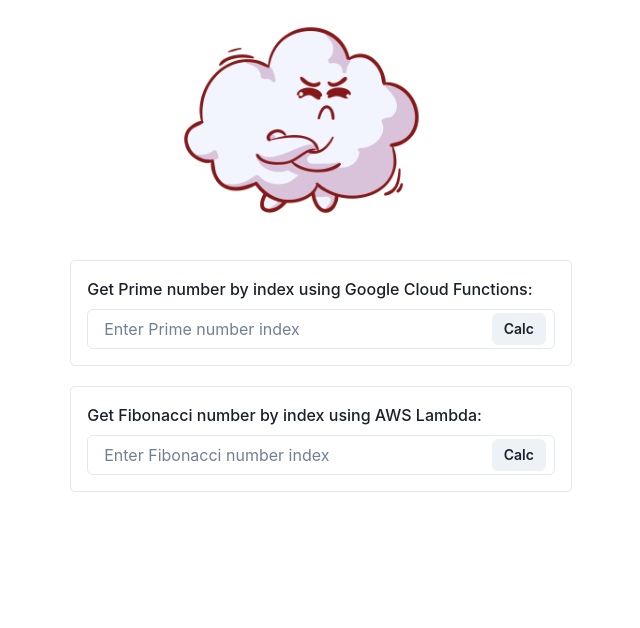
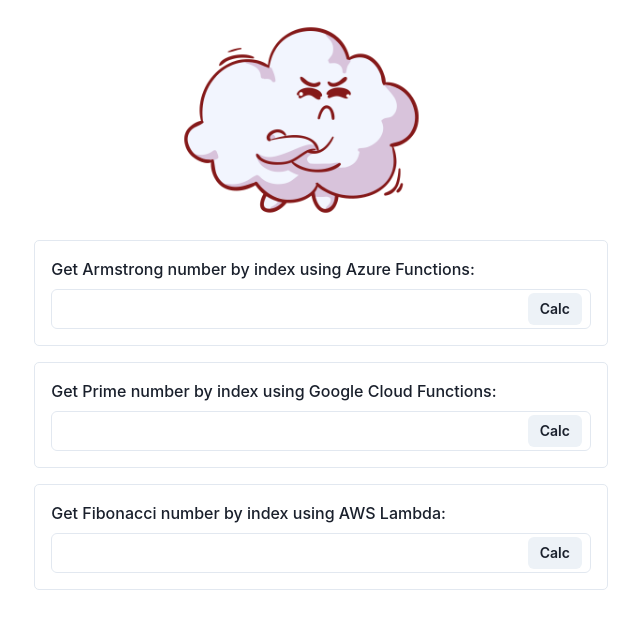
Before and after one commit to SergiiVdovareize/reactive-pages, a React (Create React App) app: page / in a window 1280 px wide. Shown: the top 628 px of the page, without its empty margins (319-959 px from the left). Built offline with nearby package versions, Linux system fonts and the light colour scheme.

Commit message:
armstrong

```diff
--- a/src/components/AmazonFibonacciButton.js
+++ b/src/components/AmazonFibonacciButton.js
@@ -3,10 +3,9 @@ import CloudButton from "./CloudButton";
 
 const AmazonFibonacciButton = () => {
     return <CloudButton
-        calculate={CloudService.getPrimeNumber}
-        label='Get Prime number by index using Google Cloud Functions'
-        inputPlaceholder='Enter Prime number index'
-        resultPlaceholder='prime number of _index_ is'/>
+        calculate={CloudService.getFibonacciNumber}
+        label='Get Fibonacci number by index using AWS Lambda'
+        resultPlaceholder='fibonacci number of _index_ is'/>
 }
 
 export default AmazonFibonacciButton;
--- /dev/null
+++ b/src/components/AzureArmstrongButton.js
@@ -0,0 +1,11 @@
+import CloudService from "../utils/CloudService";
+import CloudButton from "./CloudButton";
+
+const AzureArmstrongButton = () => {
+    return <CloudButton
+        calculate={CloudService.getArmstrongNumber}
+        label='Get Armstrong number by index using Azure Functions'
+        resultPlaceholder='armstrong number of _index_ is'/>
+}
+
+export default AzureArmstrongButton;
--- a/src/components/CloudButton.js
+++ b/src/components/CloudButton.js
@@ -2,9 +2,15 @@ import { Box, Button, FormControl, FormErrorMessage, FormHelperText, FormLabel,
 import { useRef, useState } from "react";
 
 const CloudButton = (props) => {
-    const { calculate, label, inputPlaceholder, resultPlaceholder } = props
+    const {
+        calculate,
+        label,
+        inputPlaceholder,
+        resultPlaceholder = 'Enter index'
+    } = props
 
     const [responseTime, setResponseTime] = useState(null)
+    const [calculationTime, setCalculationTime] = useState(null)
     const [index, setIndex] = useState(null)
     const [errorMessage, setErrorMessage] = useState(null)
     const [result, setResult] = useState(null)
@@ -26,6 +32,7 @@ const CloudButton = (props) => {
             setErrorMessage(null);
             setIndex(value)
             setResult(result.data)
+            setCalculationTime(result.calculationTime)
         } else {
             setErrorMessage(result.message || 'unknown issue');
             setResult(null)
@@ -37,7 +44,7 @@ const CloudButton = (props) => {
         return resultPlaceholder.replace('_index_', index)
     }
 
-    return <Box borderWidth={1} borderRadius={5} p={4} m={5}>
+    return <Box borderWidth={1} borderRadius={5} p={4} mb={4}>
         <FormControl isInvalid={!!errorMessage} onSubmit={handleClick}>
             <FormLabel>{ label }:</FormLabel>
 
@@ -67,6 +74,7 @@ const CloudButton = (props) => {
             { responseTime && <FormHelperText>
                 <Text as='i'>
                     {`response time is ${responseTime}ms`}
+                    { !isNaN(calculationTime) && `, calculation time is ${calculationTime}ms`}
                 </Text>
             </FormHelperText>}
         </FormControl>
--- a/src/components/GooglePrimeButton.js
+++ b/src/components/GooglePrimeButton.js
@@ -3,10 +3,9 @@ import CloudButton from "./CloudButton";
 
 const GooglePrimeButton = () => {
     return <CloudButton
-        calculate={CloudService.getFibonacciNumber}
-        label='Get Fibonacci number by index using AWS Lambda'
-        inputPlaceholder='Enter Fibonacci number index'
-        resultPlaceholder='fibonacci number of _index_ is'/>
+        calculate={CloudService.getPrimeNumber}
+        label='Get Prime number by index using Google Cloud Functions'
+        resultPlaceholder='prime number of _index_ is'/>
 }
 
 export default GooglePrimeButton;
--- a/src/components/MainContainer.js
+++ b/src/components/MainContainer.js
@@ -1,11 +1,13 @@
 import { Container } from "@chakra-ui/react";
-import AmazonFibonacciButton from "./AmazonFibonacciButton"
+import AzureArmstrongButton from "./AzureArmstrongButton";
 import GooglePrimeButton from "./GooglePrimeButton";
+import AmazonFibonacciButton from "./AmazonFibonacciButton";
 
 const MainContainer = () => {
-    return <Container>
+    return <Container p={0}>
+        <AzureArmstrongButton/>
+        <GooglePrimeButton/>
         <AmazonFibonacciButton/>
-        <GooglePrimeButton/>
     </Container>
 }
 
--- a/src/utils/CloudService.js
+++ b/src/utils/CloudService.js
@@ -19,7 +19,11 @@ const CloudService = {
 
     async getPrimeNumber(index) {
         return await getResult(`${Constants.PRIME_URL}?index=${index}`)
-    }
+    },
+
+    async getArmstrongNumber(index) {
+        return await getResult(`${Constants.ARMSTRONG_URL}?index=${index}`)
+    },
 }
 
 export default CloudService
--- a/src/utils/Constants.js
+++ b/src/utils/Constants.js
@@ -1,4 +1,5 @@
 export default {
     FIBONACCI_URL: 'https://b8uxst0sea.execute-api.us-east-1.amazonaws.com/demo/fibonacciFinder',
     PRIME_URL: 'https://us-central1-advance-nuance-369114.cloudfunctions.net/primeFinder',
+    ARMSTRONG_URL: 'https://armstrongnumberfinder.azurewebsites.net/api/getArmstrongNumber',
 }
```
